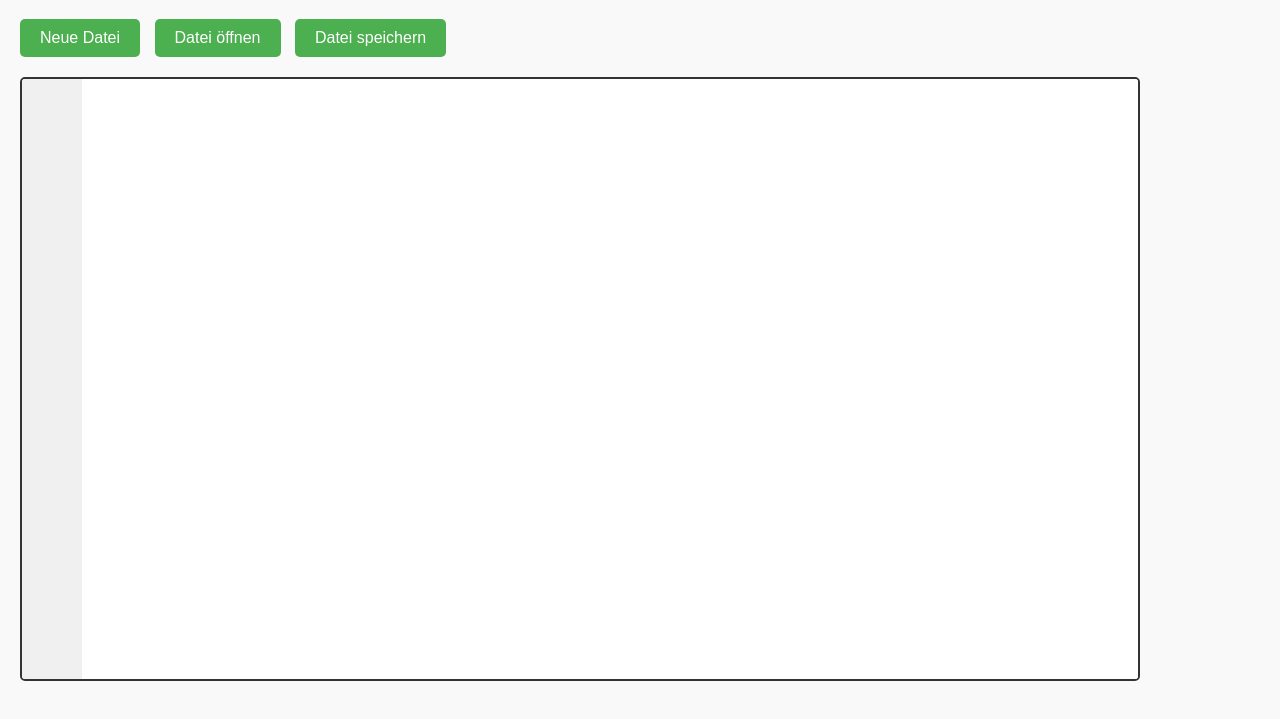
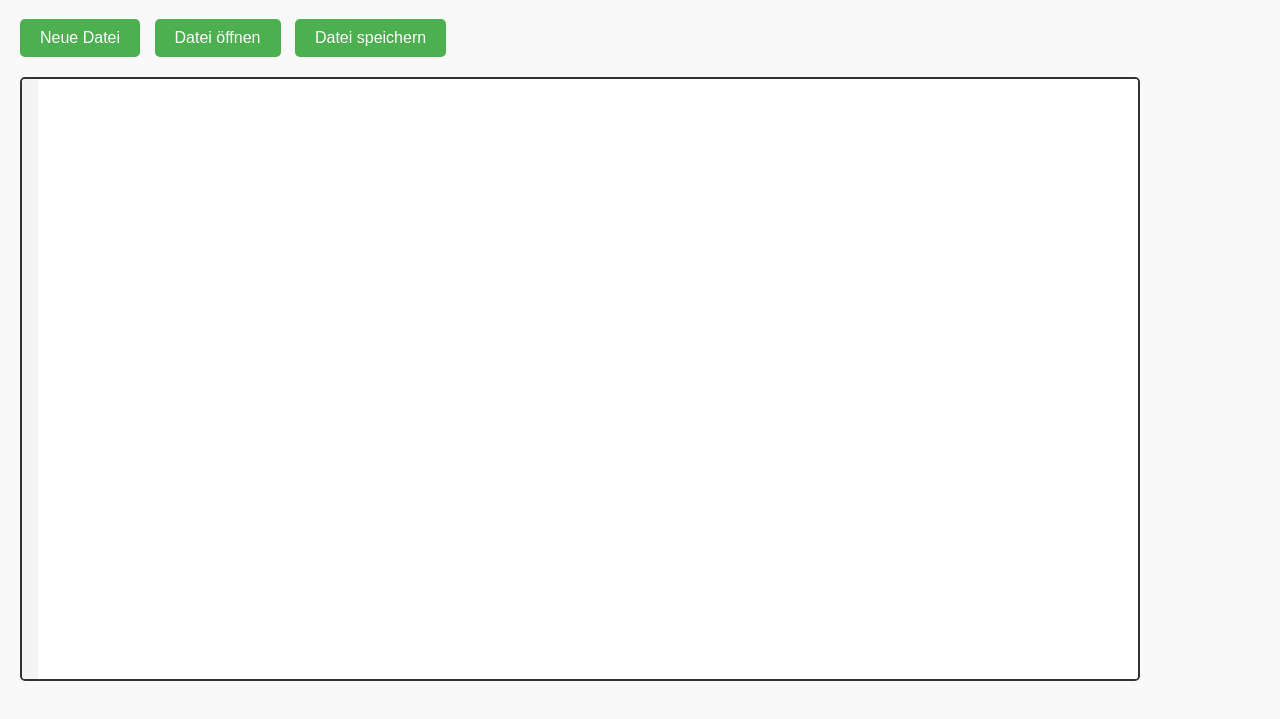
Before and after one commit to fzan7808/Sem6-Hamstersimulator, a website: page web/editor.html in a window 1280 px wide. Shown: the part 61-780 px from the top of the page. Drawn offline with Linux system fonts and the light colour scheme.

Commit message:
styling geändert

```diff
--- a/web/editor.html
+++ b/web/editor.html
@@ -5,6 +5,7 @@
     <meta name="viewport" content="width=device-width, initial-scale=1">
     <title>Hamster-Editor</title>
     <link rel="stylesheet" href="style.css">
+    <link href="https://fonts.googleapis.com/css2?family=Fira+Code&display=swap" rel="stylesheet">
 </head>
 <body>
 <h1>Hamster-Editor</h1>
--- a/web/style.css
+++ b/web/style.css
@@ -10,22 +10,32 @@
 }
 
 .line-numbers {
-    background: #f0f0f0;
-    padding: 10px;
+    background: #f4f4f4;
+    padding: 16px 8px;
     text-align: right;
     user-select: none;
-    color: #888;
-    min-width: 40px;
+    color: #999;
+    font-size: 14px;
+    font-family: monospace;
+    line-height: 1.6;
 }
+
 
 .code-editor {
     flex-grow: 1;
-    padding: 10px;
-    font-family: monospace;
-    background-color: #fff;
+    padding: 16px;
+    font-family: 'Fira Code', 'Courier New', monospace;
+    font-size: 15px;
+    line-height: 1.6;
+    background-color: #ffffff;
+    color: #2d2d2d;
+    font-weight: 500;
     outline: none;
     overflow: auto;
+    white-space: pre;
 }
+
+
 
 body {
     font-family: Arial, sans-serif;
```
